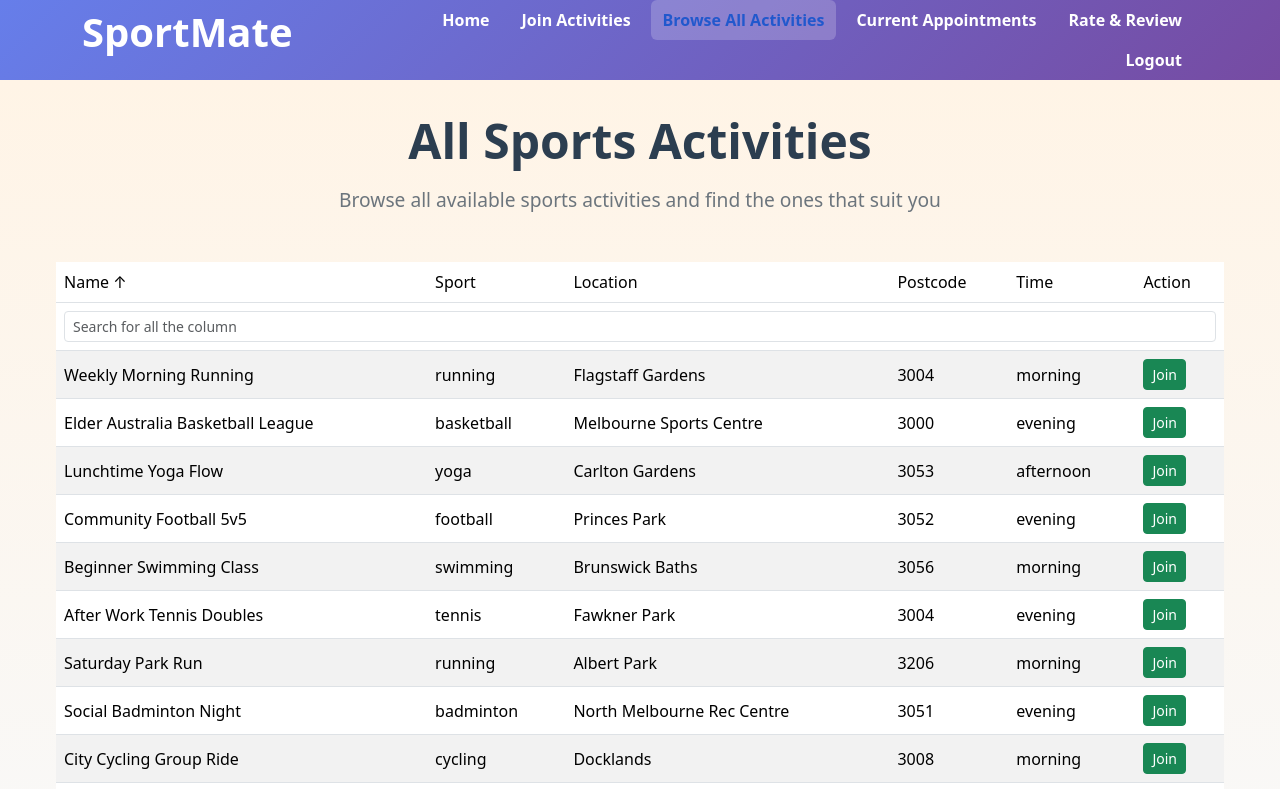
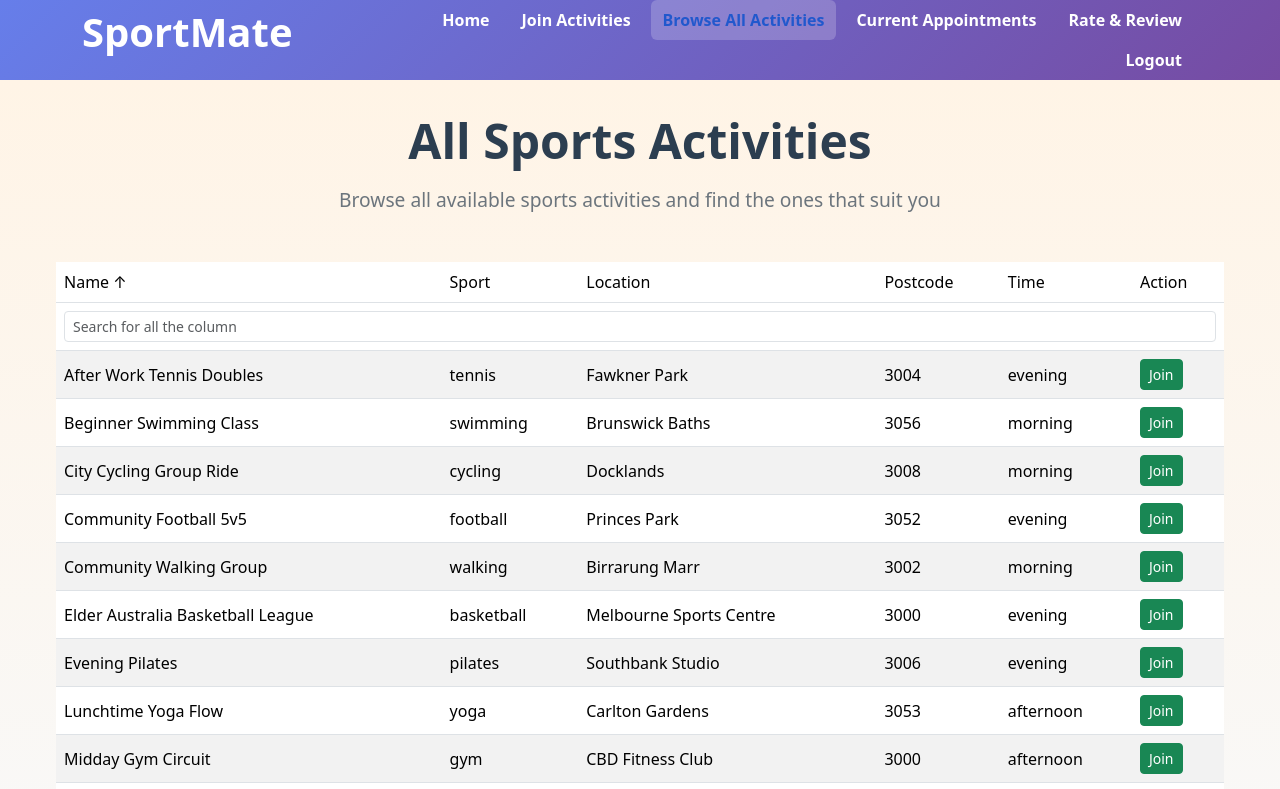
Before and after one commit to jliu0361/FIT5032, a Vue app in the folder Assignment1/: page /all-activities in a window 1280 px wide. Shown: the top 789 px of the page. Built offline with nearby package versions, Linux system fonts and the light colour scheme; no server answers; the database is empty; sample sign-in values are in the browser's storage.

Commit message:
final update

```diff
--- a/Assignment1/src/views/AllActivities.vue
+++ b/Assignment1/src/views/AllActivities.vue
@@ -101,7 +101,16 @@ const filtered = computed(() => {
 })
 
 const sorted = computed(() => {
-  return filtered.value
+  const arr = [...filtered.value]
+  const { key, direction } = sort.value
+  arr.sort((a, b) => {
+    const va = (a[key] ?? '').toString().toLowerCase()
+    const vb = (b[key] ?? '').toString().toLowerCase()
+    if (va < vb) return direction === 'asc' ? -1 : 1
+    if (va > vb) return direction === 'asc' ? 1 : -1
+    return 0
+  })
+  return arr
 })
 
 const totalPages = computed(() => Math.max(1, Math.ceil(sorted.value.length / pageSize.value)))
--- a/Assignment1/src/views/CurrentAppointment.vue
+++ b/Assignment1/src/views/CurrentAppointment.vue
@@ -98,11 +98,23 @@ const toggleSort = (key) => {
 
 const sortedAppointments = computed(() => {
   const q = search.value.trim().toLowerCase()
-  if (!q) return appointments.value
-  return appointments.value.filter(a => {
+  const filtered = appointments.value.filter(a => {
+    if (!q) return true
     const values = [a.name, a.sport, a.location, a.postcode, a.time]
     return values.some(v => (v ?? '').toString().toLowerCase().includes(q))
   })
+  const arr = [...filtered]
+  const { key, direction } = sort.value
+  arr.sort((a, b) => {
+    const va = a[key]
+    const vb = b[key]
+    const aVal = va && va.toDate ? va.toDate().getTime() : (va ?? '').toString().toLowerCase()
+    const bVal = vb && vb.toDate ? vb.toDate().getTime() : (vb ?? '').toString().toLowerCase()
+    if (aVal < bVal) return direction === 'asc' ? -1 : 1
+    if (aVal > bVal) return direction === 'asc' ? 1 : -1
+    return 0
+  })
+  return arr
 })
 
 const totalPages = computed(() => Math.max(1, Math.ceil(sortedAppointments.value.length / pageSize.value)))
```
